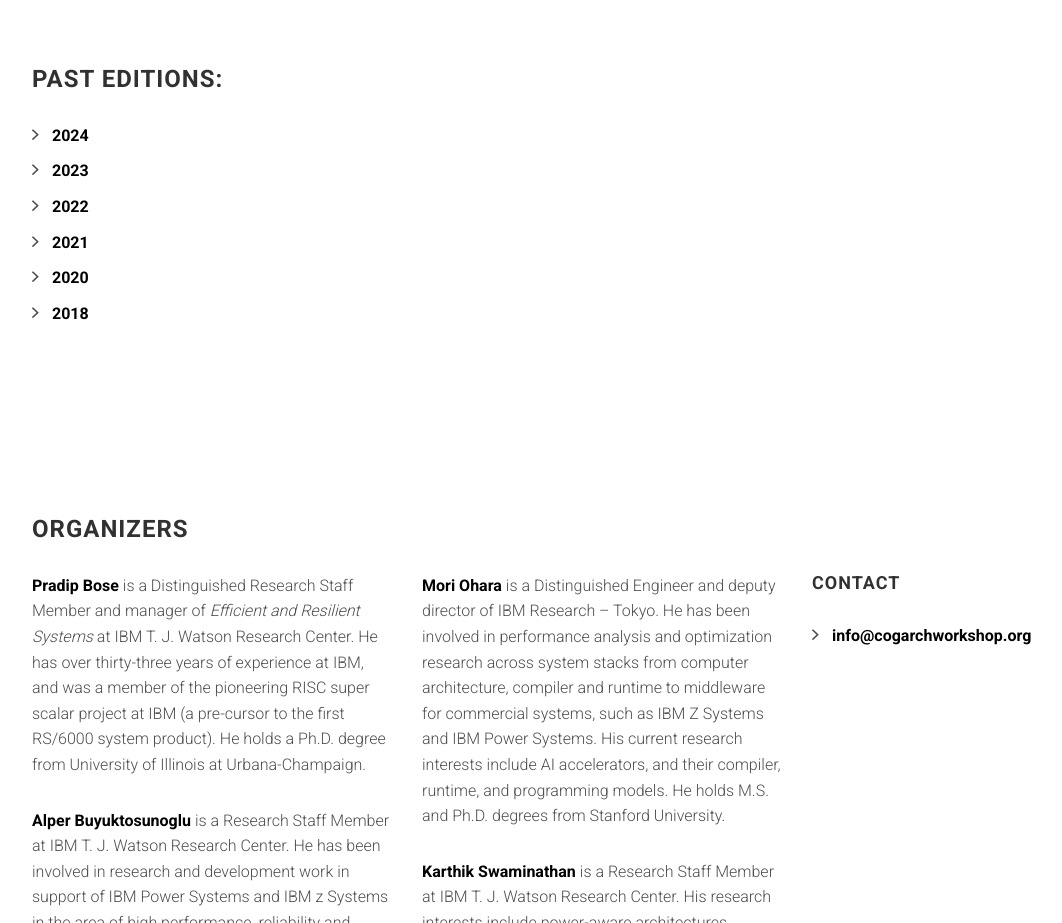
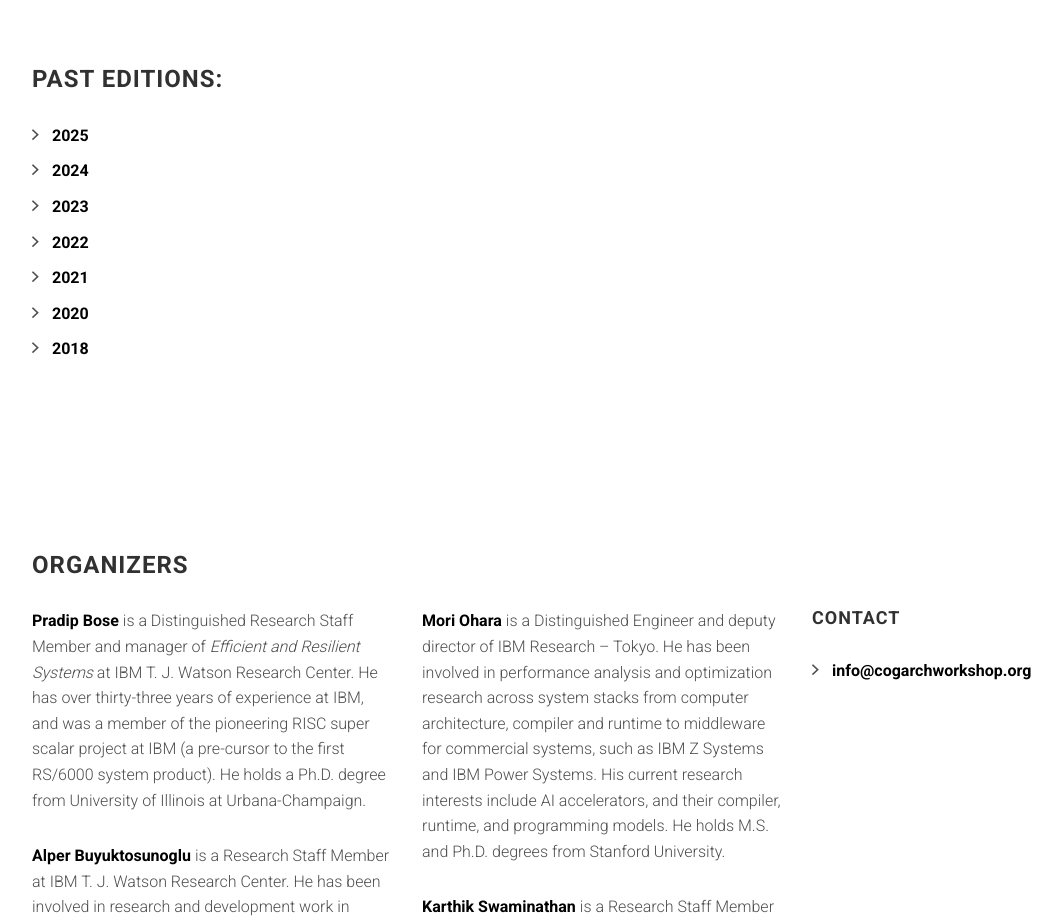
Before and after one commit to augustojv/cogarch-workshop-2026, a website: page index.html in a window 1280 px wide. Shown: the part 4980-5903 px from the top of the page, without its empty margins (38-1100 px from the left). Drawn offline with Linux system fonts and the light colour scheme; files whose address does not match are found by name.

Commit message:
Past editions section updated

```diff
--- a/index.html
+++ b/index.html
@@ -460,6 +460,7 @@
                 <div class="col-md-12">
                     <h3 class="section-title">Past Editions:</h3>
 					<ul class="list-arrow-right">
+                    <li><a href="https://augustojv.github.io/cogarch-workshop-2025/" rel="nofollow" target="_blank">2025</a></li>
                     <li><a href="https://augustojv.github.io/cogarch-workshop-2024/" rel="nofollow" target="_blank">2024</a></li>
                     <li><a href="https://augustojv.github.io/cogarch-workshop-2023/" rel="nofollow" target="_blank">2023</a></li>
                     <li><a href="https://augustojv.github.io/cogarch-workshop-2022/" rel="nofollow" target="_blank">2022</a></li>
```
